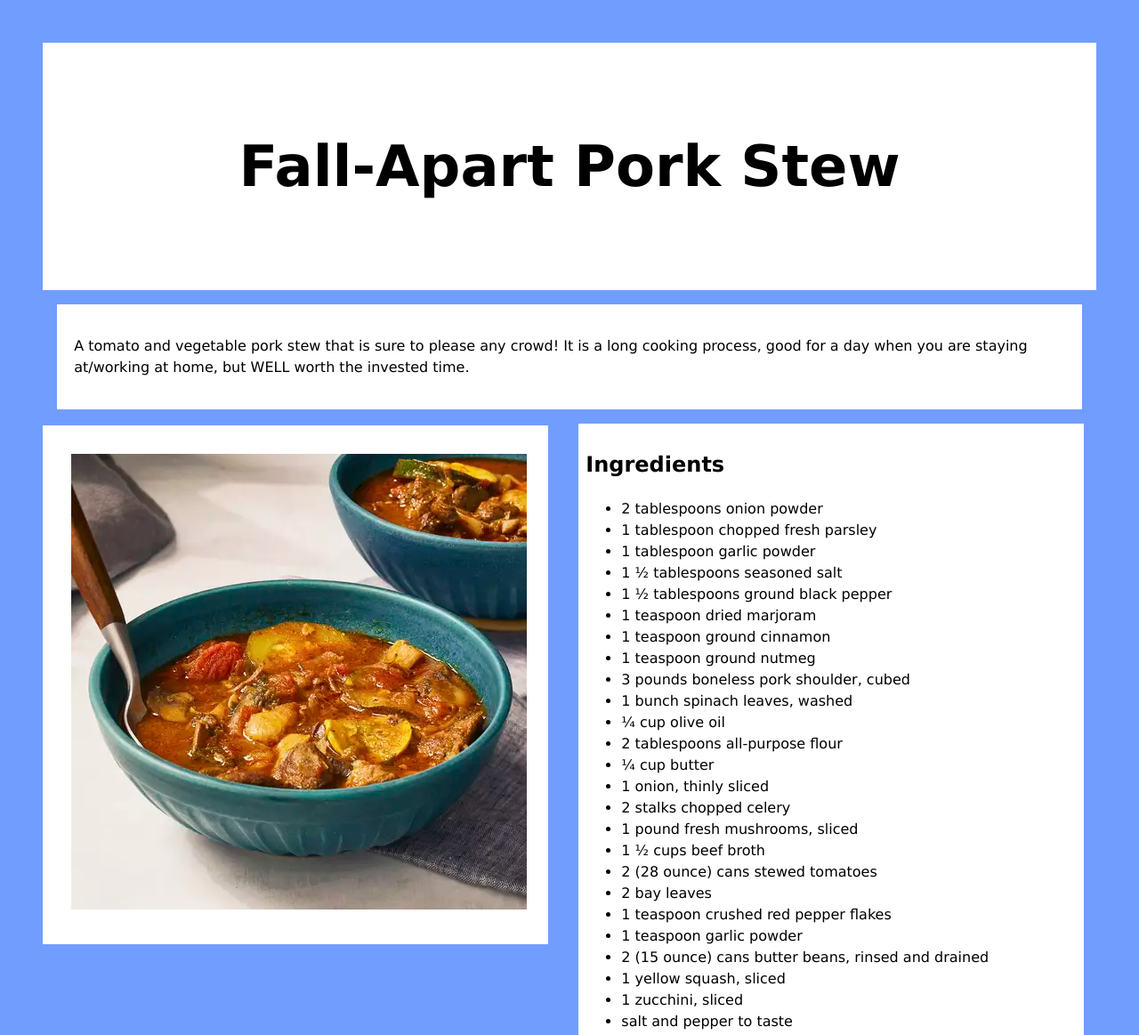
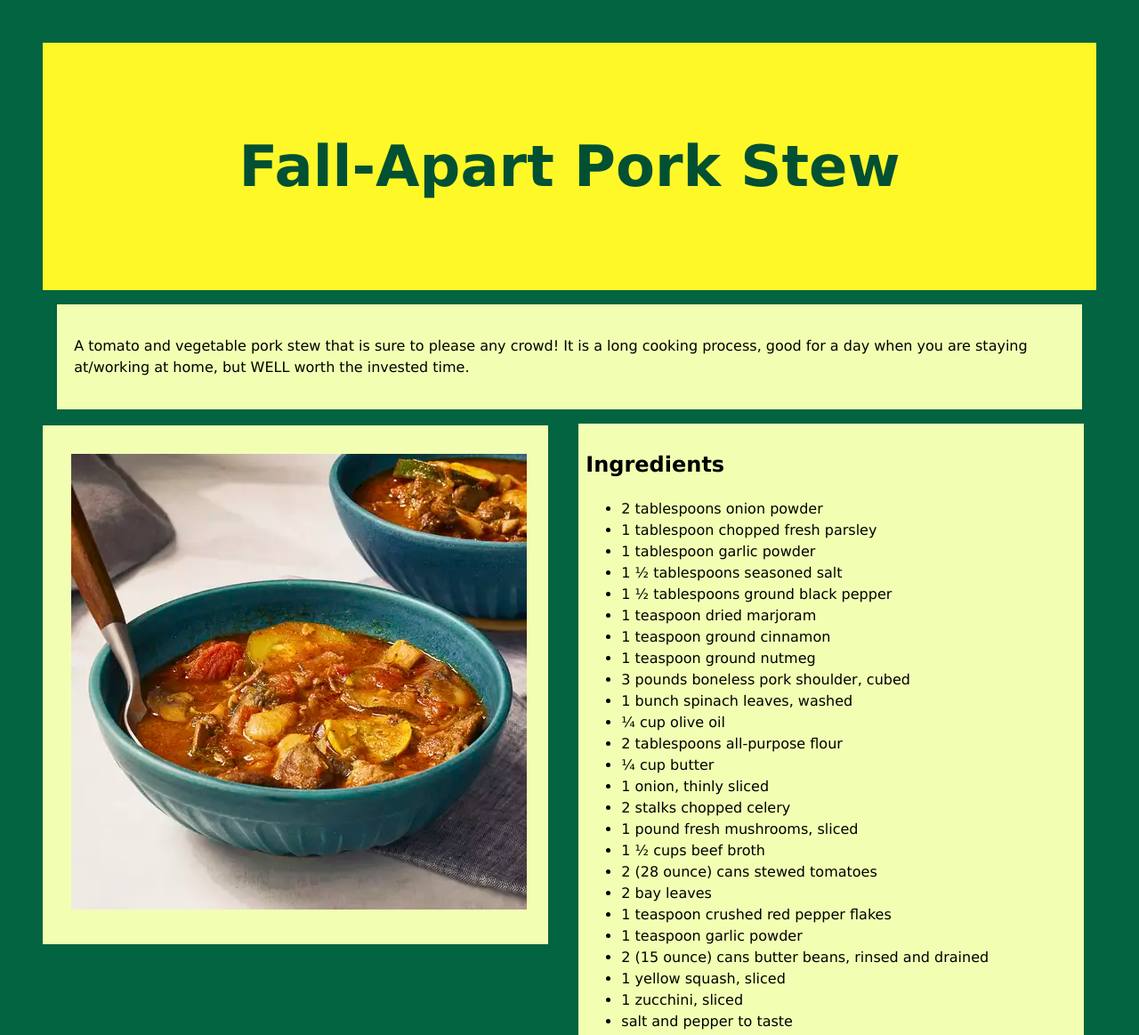
Before and after one commit to kwasi-OT/recipe-page, a plain HTML site: page index.html in a window 1280 px wide. Shown: the top 1163 px of the page at 89% size. Drawn offline with Linux system fonts and the light colour scheme.

Commit message:
changed color

```diff
--- a/styles/styles.css
+++ b/styles/styles.css
@@ -5,19 +5,24 @@ body {
     padding: 2.5rem;
     font-family: Verdana, Geneva, Tahoma, sans-serif;
     line-height: 1.5;
-    background-color: hsl(221, 100%, 72%);
+    background-color: hsl(158, 96%, 20%);
+}
+
+.description, .image,
+.ingredients, .instructions {
+    background-color: hsl(70, 100%, 85%);
 }
 
 .header {
     padding: 1.5em;
     font-size: 2rem;
     text-align: center;
-    background-color: #ffffff;
     overflow: hidden;
+    color: #025033;
+    background-color: hsl(58, 100%, 58%);
 }
 
 .description {
-    background-color: #ffffff;
     height: auto;
     padding: 1.2em;
     margin: 1em;
@@ -39,19 +44,15 @@ body {
     height: 100%;
     padding: 2em;
     margin-top: 2px;
-    background-color: #ffffff;
 }
 
 .ingredients {
     padding: 0.5em;
-    background-color: #ffffff;
-
 }
 
 .instructions {
     padding: 1em;
     margin-top: 740px;
-    background-color: #ffffff;
 }
 
 .main:after {
@@ -64,7 +65,8 @@ body {
     text-align: center;
     padding: 1.5em;
     margin-top: 0.5rem;
-    background-color: #ddd;
+    background-color: hsl(58, 100%, 58%);
+    /*background-color: #ddd;*/
 }
 
 @media screen and (max-width: 800px) {
```
